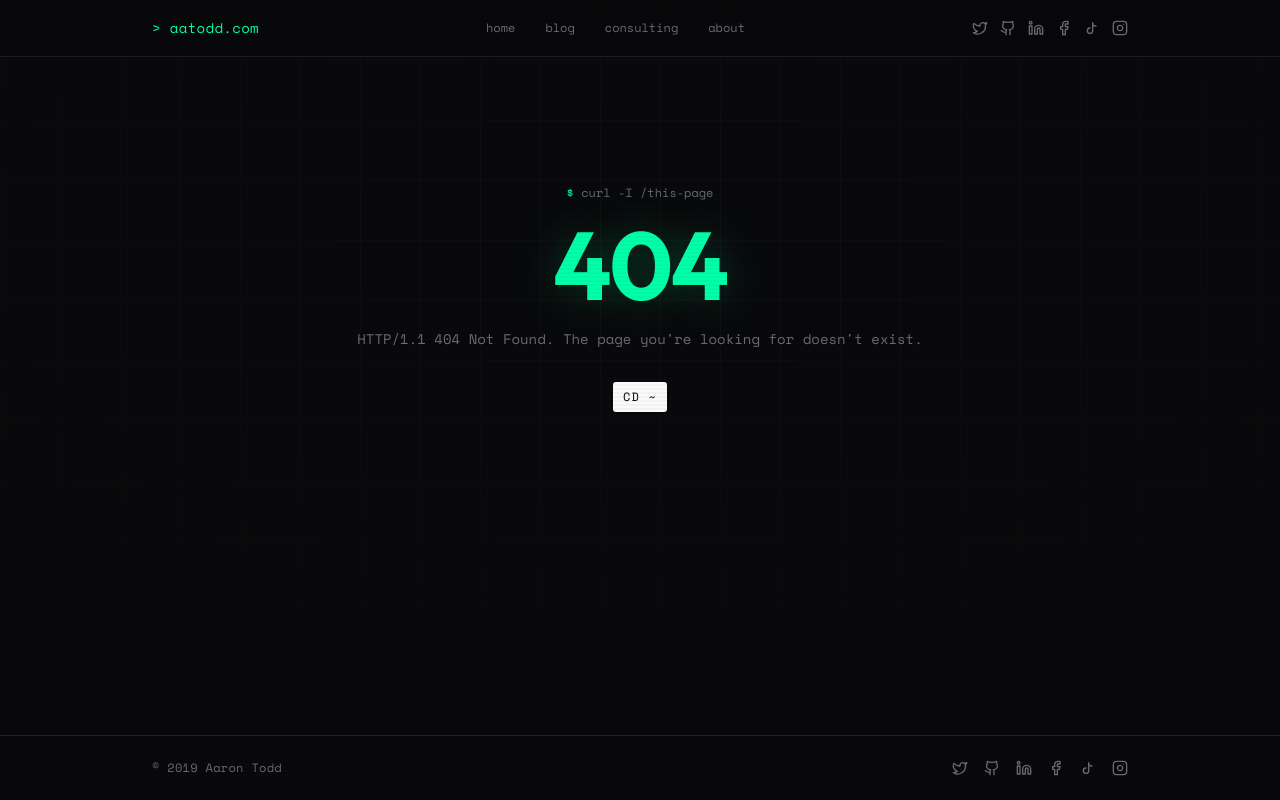
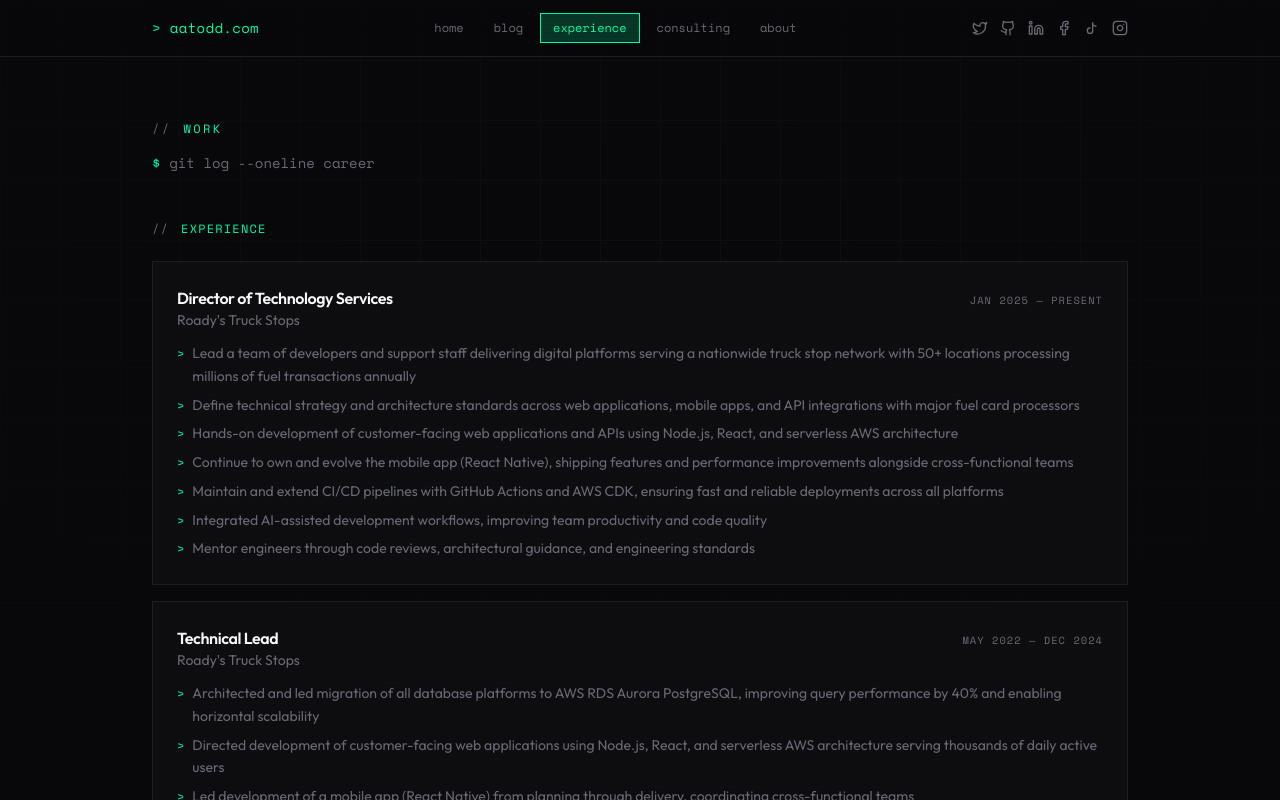
Before and after one commit to toddaa/aatodd.com, a Next.js app: page /experience in a window 1280 px wide. Before the commit this address had no page. Shown: the top 800 px of the page. Built offline with nearby package versions, Linux system fonts and the light colour scheme.

Commit message:
Adds expierence page and corrects some other things

```diff
--- a/src/app/about/page.tsx
+++ b/src/app/about/page.tsx
@@ -47,7 +47,7 @@
           <div className="absolute -inset-2 border border-neon/20 pointer-events-none" />
         </div>
 
-        <div className="space-y-6">
+        <div className="space-y-4">
           <div className="border border-border bg-card p-6">
             <h2 className="font-mono text-xs text-neon uppercase tracking-widest mb-3">
               // who I am
--- a/src/app/blog/page.tsx
+++ b/src/app/blog/page.tsx
@@ -44,7 +44,7 @@
           </p>
         </div>
       ) : (
-        <div className="flex flex-col gap-px">
+        <div className="flex flex-col gap-4">
           {posts.map((post) => (
             <PostCard key={post.id} post={post} />
           ))}
--- a/src/app/consulting/page.tsx
+++ b/src/app/consulting/page.tsx
@@ -21,7 +21,7 @@
         </p>
       </div>
 
-      <div className="space-y-6 max-w-3xl">
+      <div className="space-y-4 max-w-3xl">
         <div className="border border-border bg-card p-6">
           <h2 className="font-mono text-xs text-neon uppercase tracking-widest mb-3">
             {/* what I build */}
--- /dev/null
+++ b/src/app/experience/page.tsx
@@ -0,0 +1,212 @@
+import type { Metadata } from "next";
+
+export const metadata: Metadata = {
+  title: "Experience",
+  description:
+    "Aaron Todd's professional experience — 15+ years of software engineering, cloud architecture, and technical leadership.",
+};
+
+const experience = [
+  {
+    title: "Director of Technology Services",
+    company: "Roady's Truck Stops",
+    period: "Jan 2025 — Present",
+    bullets: [
+      "Lead a team of developers and support staff delivering digital platforms serving a nationwide truck stop network with 50+ locations processing millions of fuel transactions annually",
+      "Define technical strategy and architecture standards across web applications, mobile apps, and API integrations with major fuel card processors",
+      "Hands-on development of customer-facing web applications and APIs using Node.js, React, and serverless AWS architecture",
+      "Continue to own and evolve the mobile app (React Native), shipping features and performance improvements alongside cross-functional teams",
+      "Maintain and extend CI/CD pipelines with GitHub Actions and AWS CDK, ensuring fast and reliable deployments across all platforms",
+      "Integrated AI-assisted development workflows, improving team productivity and code quality",
+      "Mentor engineers through code reviews, architectural guidance, and engineering standards",
+    ],
+  },
+  {
+    title: "Technical Lead",
+    company: "Roady's Truck Stops",
+    period: "May 2022 — Dec 2024",
+    bullets: [
+      "Architected and led migration of all database platforms to AWS RDS Aurora PostgreSQL, improving query performance by 40% and enabling horizontal scalability",
+      "Directed development of customer-facing web applications using Node.js, React, and serverless AWS architecture serving thousands of daily active users",
+      "Led development of a mobile app (React Native) from planning through delivery, coordinating cross-functional teams",
+      "Implemented comprehensive CI/CD automation using GitHub Actions and AWS CDK, reducing deployment time from hours to minutes",
+      "Established engineering standards, design principles, and SOPs; mentored developers through code reviews and architectural guidance",
+    ],
+  },
+  {
+    title: "Software & DevOps Developer",
+    company: "Roady's Truck Stops",
+    period: "Jul 2021 — May 2022",
+    bullets: [
+      "Designed and deployed containerized REST API on AWS ECS, replacing legacy ad-hoc endpoints with scalable, maintainable architecture",
+      "Built multi-language SMS messaging infrastructure supporting high-volume customer communications",
+      "Introduced CI/CD practices organization-wide; trained development team on automated testing and deployment workflows",
+    ],
+  },
+  {
+    title: "Web Application Developer",
+    company: "The H.T. Hackney Co.",
+    period: "Apr 2017 — Jul 2021",
+    bullets: [
+      "Deployed customer-facing e-commerce websites to AWS using CloudFormation for automated, scalable infrastructure",
+      "Architected scalable REST API web services and integrated React into the e-commerce platform",
+      "Created serverless computing solutions for resource-intensive report generation, reducing processing costs",
+      "Promoted Agile development practices and introduced Git-based version control with GitLab CI/CD",
+    ],
+  },
+  {
+    title: "Senior Engineer",
+    company: "LEIGHTRONIX, INC.",
+    period: "Apr 2012 — Apr 2017",
+    bullets: [
+      "Developed multi-tenant SaaS video streaming platform delivering Live and VOD services with adaptive bitrate streaming and geographically-aware CDN",
+      "Built subscription and licensing infrastructure securing premium services across video server appliance product line",
+      "Created encoding pipeline automation using local and AWS cloud services for media normalization at scale",
+    ],
+  },
+  {
+    title: "Network Administrator",
+    company: "LEIGHTRONIX, INC.",
+    period: "Jan 2001 — Apr 2012",
+    bullets: [
+      "Managed enterprise network infrastructure including VPN, firewall, and server administration",
+      "Led data center migration and network architecture redesign",
+    ],
+  },
+];
+
+const certifications = [
+  {
+    name: "AWS Certified Cloud Practitioner",
+    issuer: "Amazon Web Services",
+    date: "August 2019",
+  },
+];
+
+const leadership = [
+  {
+    role: "Council / Division Commissioner",
+    org: "Michigan Crossroads Council (Scouting America)",
+    period: "May 2023 — Present",
+  },
+  {
+    role: "Scoutmaster",
+    org: "Scout BSA",
+    period: "Aug 2020 — Present",
+  },
+  {
+    role: "Pack Committee Chair",
+    org: "Cub Scouts",
+    period: "Aug 2019 — Present",
+  },
+  {
+    role: "Eagle Scout",
+    org: "Boy Scouts of America",
+    period: "May 1999",
+  },
+];
+
+export default function WorkPage() {
+  return (
+    <div className="mx-auto max-w-5xl px-6 py-16">
+      <div className="mb-12">
+        <h1 className="font-mono text-xs uppercase tracking-[0.2em] text-neon flex items-center gap-3 mb-4">
+          <span className="text-muted-foreground">//</span>
+          Work
+        </h1>
+        <p className="text-sm text-muted-foreground font-mono">
+          <span className="text-neon">$</span> git log --oneline career
+        </p>
+      </div>
+
+      {/* Experience */}
+      <section className="mb-16">
+        <h2 className="font-mono text-xs text-neon uppercase tracking-widest mb-6 flex items-center gap-3">
+          <span className="text-muted-foreground">//</span>
+          Experience
+        </h2>
+        <div className="space-y-4">
+          {experience.map((job, i) => (
+            <div
+              key={i}
+              className="border border-border bg-card p-6 group"
+            >
+              <div className="flex flex-col sm:flex-row sm:items-baseline sm:justify-between gap-1 mb-3">
+                <div>
+                  <h3 className="font-semibold tracking-tight">
+                    {job.title}
+                  </h3>
+                  <p className="text-sm text-muted-foreground">{job.company}</p>
+                </div>
+                <span className="font-mono text-[0.65rem] text-muted-foreground uppercase tracking-widest whitespace-nowrap">
+                  {job.period}
+                </span>
+              </div>
+              <ul className="space-y-1.5">
+                {job.bullets.map((bullet, j) => (
+                  <li
+                    key={j}
+                    className="text-sm text-muted-foreground leading-relaxed flex gap-2"
+                  >
+                    <span className="text-neon font-mono text-xs mt-1 shrink-0">
+                      &gt;
+                    </span>
+                    <span>{bullet}</span>
+                  </li>
+                ))}
+              </ul>
+            </div>
+          ))}
+        </div>
+      </section>
+
+      {/* Certifications */}
+      <section className="mb-16">
+        <h2 className="font-mono text-xs text-neon uppercase tracking-widest mb-6 flex items-center gap-3">
+          <span className="text-muted-foreground">//</span>
+          Certifications
+        </h2>
+        <div className="space-y-4">
+          {certifications.map((cert, i) => (
+            <div
+              key={i}
+              className="border border-border bg-card p-6 flex flex-col sm:flex-row sm:items-baseline sm:justify-between gap-1"
+            >
+              <div>
+                <h3 className="font-semibold tracking-tight">{cert.name}</h3>
+                <p className="text-sm text-muted-foreground">{cert.issuer}</p>
+              </div>
+              <span className="font-mono text-[0.65rem] text-muted-foreground uppercase tracking-widest whitespace-nowrap">
+                {cert.date}
+              </span>
+            </div>
+          ))}
+        </div>
+      </section>
+
+      {/* Leadership & Community */}
+      <section>
+        <h2 className="font-mono text-xs text-neon uppercase tracking-widest mb-6 flex items-center gap-3">
+          <span className="text-muted-foreground">//</span>
+          Leadership & Community
+        </h2>
+        <div className="space-y-4">
+          {leadership.map((item, i) => (
+            <div
+              key={i}
+              className="border border-border bg-card p-6 flex flex-col sm:flex-row sm:items-baseline sm:justify-between gap-1"
+            >
+              <div>
+                <h3 className="font-semibold tracking-tight">{item.role}</h3>
+                <p className="text-sm text-muted-foreground">{item.org}</p>
+              </div>
+              <span className="font-mono text-[0.65rem] text-muted-foreground uppercase tracking-widest whitespace-nowrap">
+                {item.period}
+              </span>
+            </div>
+          ))}
+        </div>
+      </section>
+    </div>
+  );
+}
--- a/src/app/page.tsx
+++ b/src/app/page.tsx
@@ -89,7 +89,7 @@
         )}
 
         {rest.length > 0 && (
-          <div className="flex flex-col gap-px mt-4">
+          <div className="flex flex-col gap-4 mt-4">
             {rest.map((post) => (
               <PostCard key={post.id} post={post} />
             ))}
--- a/src/components/header.tsx
+++ b/src/components/header.tsx
@@ -12,6 +12,7 @@
 const navLinks = [
   { href: "/", label: "home" },
   { href: "/blog", label: "blog" },
+  { href: "/experience", label: "experience" },
   { href: "/consulting", label: "consulting" },
   { href: "/about", label: "about" },
 ];
```
